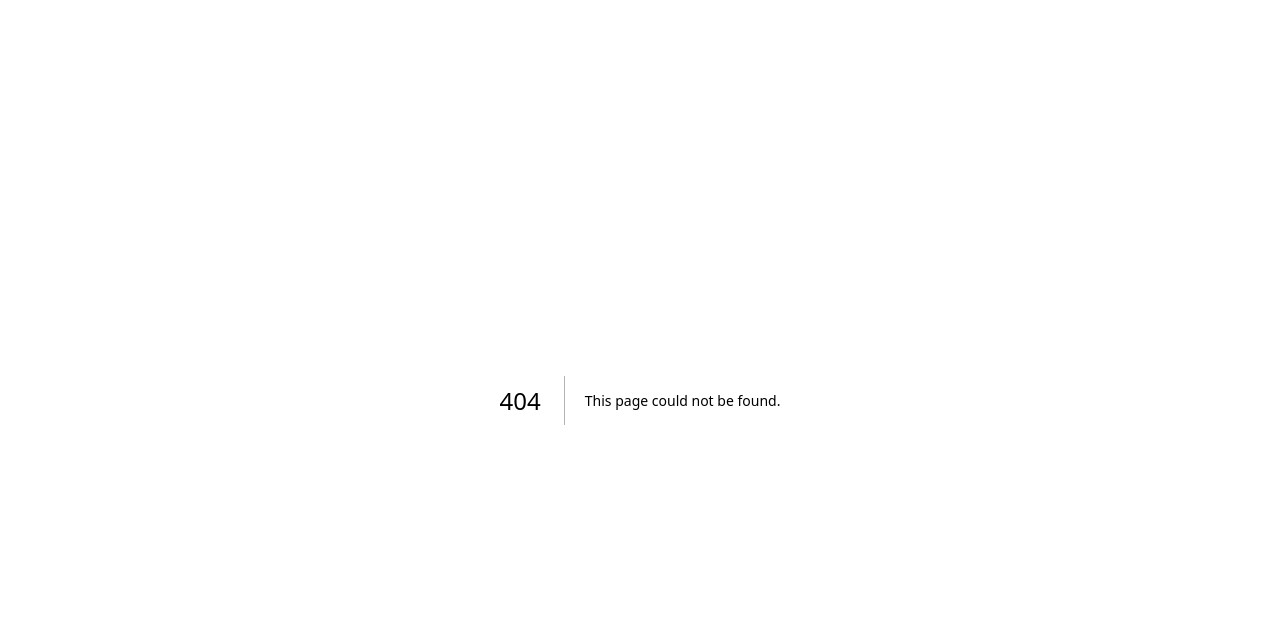
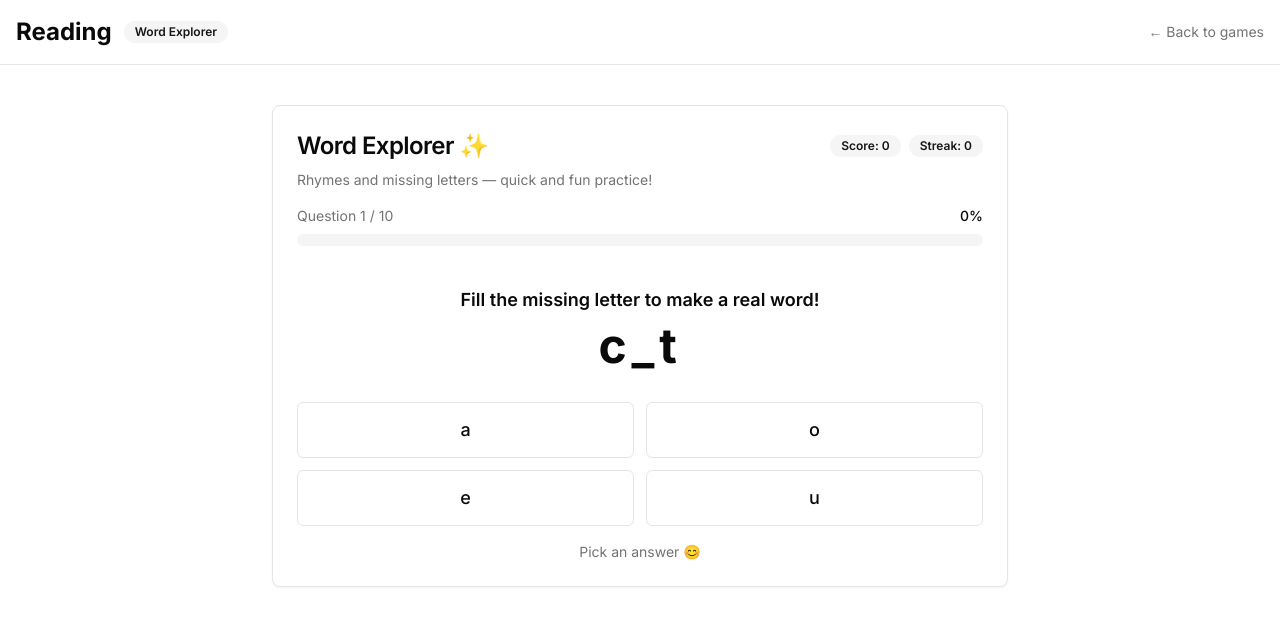
Before and after one commit to Fethi-31/Kids-website, a Next.js app: page /games/reading in a window 1280 px wide. Before the commit this address had no page. Shown: the top 626 px of the page. Built offline with nearby package versions, Linux system fonts and the light colour scheme.

Commit message:
Create page.tsx/games/reading

```diff
--- /dev/null
+++ b/app/games/reading/page.tsx
@@ -0,0 +1,215 @@
+"use client"
+
+import React, { useMemo, useState } from "react"
+import Link from "next/link"
+import { Button } from "@/components/ui/button"
+import { Card, CardContent, CardDescription, CardHeader, CardTitle } from "@/components/ui/card"
+import { Badge } from "@/components/ui/badge"
+import { Progress } from "@/components/ui/progress"
+
+type ReadingQuestion =
+  | {
+      id: string
+      type: "rhyme"
+      prompt: string
+      word: string
+      choices: string[]
+      correctIndex: number
+    }
+  | {
+      id: string
+      type: "missingLetter"
+      prompt: string
+      wordWithBlank: string
+      choices: string[]
+      correctIndex: number
+    }
+
+const RHYME_QUESTIONS = [
+  { word: "cat", correct: "hat", wrong: ["sun", "book", "tree"] },
+  { word: "bee", correct: "see", wrong: ["car", "fish", "moon"] },
+  { word: "cake", correct: "lake", wrong: ["chair", "sock", "rain"] },
+  { word: "star", correct: "car", wrong: ["leaf", "milk", "cake"] },
+  { word: "boat", correct: "goat", wrong: ["door", "sand", "pen"] },
+]
+
+const MISSING_LETTER = [
+  { wordWithBlank: "c_t", correct: "a", wrong: ["o", "u", "e"], answerWord: "cat" },
+  { wordWithBlank: "d_g", correct: "o", wrong: ["a", "e", "i"], answerWord: "dog" },
+  { wordWithBlank: "b_ll", correct: "a", wrong: ["e", "i", "o"], answerWord: "ball" },
+  { wordWithBlank: "s_n", correct: "u", wrong: ["a", "e", "o"], answerWord: "sun" },
+  { wordWithBlank: "f_sh", correct: "i", wrong: ["a", "e", "o"], answerWord: "fish" },
+]
+
+function shuffle<T>(arr: T[]) {
+  return [...arr].sort(() => Math.random() - 0.5)
+}
+
+function makeReadingQuestion(): ReadingQuestion {
+  const pickType: ReadingQuestion["type"] = Math.random() < 0.5 ? "rhyme" : "missingLetter"
+
+  if (pickType === "rhyme") {
+    const q = RHYME_QUESTIONS[Math.floor(Math.random() * RHYME_QUESTIONS.length)]
+    const choices = shuffle([q.correct, ...q.wrong]).slice(0, 4)
+    const correctIndex = choices.indexOf(q.correct)
+    return {
+      id: crypto.randomUUID(),
+      type: "rhyme",
+      prompt: `Which word rhymes with "${q.word}"?`,
+      word: q.word,
+      choices,
+      correctIndex,
+    }
+  }
+
+  const q = MISSING_LETTER[Math.floor(Math.random() * MISSING_LETTER.length)]
+  const choices = shuffle([q.correct, ...q.wrong]).slice(0, 4)
+  const correctIndex = choices.indexOf(q.correct)
+
+  return {
+    id: crypto.randomUUID(),
+    type: "missingLetter",
+    prompt: `Fill the missing letter to make a real word!`,
+    wordWithBlank: q.wordWithBlank,
+    choices,
+    correctIndex,
+  }
+}
+
+export default function ReadingGamePage() {
+  const TOTAL = 10
+
+  const [index, setIndex] = useState(0)
+  const [score, setScore] = useState(0)
+  const [streak, setStreak] = useState(0)
+  const [selected, setSelected] = useState<number | null>(null)
+  const [locked, setLocked] = useState(false)
+
+  const question = useMemo(() => makeReadingQuestion(), [index])
+  const progress = Math.round((index / TOTAL) * 100)
+  const isFinished = index + 1 >= TOTAL && locked
+
+  function pick(i: number) {
+    if (locked) return
+    setSelected(i)
+    setLocked(true)
+
+    const correct = i === question.correctIndex
+    if (correct) {
+      setScore((s) => s + 10)
+      setStreak((s) => s + 1)
+    } else {
+      setStreak(0)
+    }
+  }
+
+  function next() {
+    if (!locked) return
+    if (index + 1 >= TOTAL) return
+    setIndex((n) => n + 1)
+    setSelected(null)
+    setLocked(false)
+  }
+
+  function restart() {
+    setIndex(0)
+    setScore(0)
+    setStreak(0)
+    setSelected(null)
+    setLocked(false)
+  }
+
+  return (
+    <div className="min-h-screen">
+      <header className="border-b bg-card">
+        <div className="container mx-auto px-4 py-4 flex items-center justify-between">
+          <div className="flex items-center gap-3">
+            <h1 className="text-2xl font-bold">Reading</h1>
+            <Badge variant="secondary" className="rounded-full">Word Explorer</Badge>
+          </div>
+          <Link href="/games" className="text-sm text-muted-foreground hover:text-primary">
+            ← Back to games
+          </Link>
+        </div>
+      </header>
+
+      <main className="container mx-auto px-4 py-10 max-w-3xl space-y-6">
+        <Card>
+          <CardHeader className="space-y-2">
+            <div className="flex items-center justify-between gap-3">
+              <CardTitle className="text-2xl">Word Explorer ✨</CardTitle>
+              <div className="flex items-center gap-2">
+                <Badge variant="secondary" className="rounded-full">Score: {score}</Badge>
+                <Badge variant="secondary" className="rounded-full">Streak: {streak}</Badge>
+              </div>
+            </div>
+            <CardDescription>Rhymes and missing letters — quick and fun practice!</CardDescription>
+
+            <div className="pt-2">
+              <div className="flex justify-between text-sm mb-2">
+                <span className="text-muted-foreground">
+                  Question {Math.min(index + 1, TOTAL)} / {TOTAL}
+                </span>
+                <span className="font-medium">{progress}%</span>
+              </div>
+              <Progress value={progress} className="h-3" />
+            </div>
+          </CardHeader>
+
+          <CardContent className="space-y-4">
+            <div className="text-center space-y-2 py-4">
+              <p className="text-lg font-semibold">{question.prompt}</p>
+
+              {question.type === "rhyme" ? (
+                <div className="text-4xl font-bold">{`"${question.word}"`}</div>
+              ) : (
+                <div className="text-5xl font-bold tracking-widest">{question.wordWithBlank}</div>
+              )}
+            </div>
+
+            <div className="grid grid-cols-1 sm:grid-cols-2 gap-3">
+              {question.choices.map((c, i) => {
+                const isSelected = selected === i
+                const isCorrect = i === question.correctIndex
+
+                let variant: "default" | "outline" | "secondary" = "outline"
+                if (locked && isCorrect) variant = "default"
+                else if (locked && isSelected && !isCorrect) variant = "secondary"
+
+                return (
+                  <Button
+                    key={i}
+                    className="h-14 text-lg"
+                    variant={variant}
+                    onClick={() => pick(i)}
+                    disabled={locked}
+                  >
+                    {c}
+                  </Button>
+                )
+              })}
+            </div>
+
+            {!locked ? (
+              <p className="text-sm text-muted-foreground text-center">Pick an answer 😊</p>
+            ) : isFinished ? (
+              <div className="text-center space-y-2 pt-2">
+                <p className="text-lg font-semibold">Great job! 🎉 Your score: {score}</p>
+                <div className="flex justify-center gap-2 pt-2">
+                  <Button onClick={restart}>Play Again</Button>
+                  <Link href="/games/math" className="inline-flex">
+                    <Button variant="outline">Try Math Quiz</Button>
+                  </Link>
+                </div>
+              </div>
+            ) : (
+              <div className="flex justify-center pt-2">
+                <Button onClick={next}>Next →</Button>
+              </div>
+            )}
+          </CardContent>
+        </Card>
+      </main>
+    </div>
+  )
+}
```
